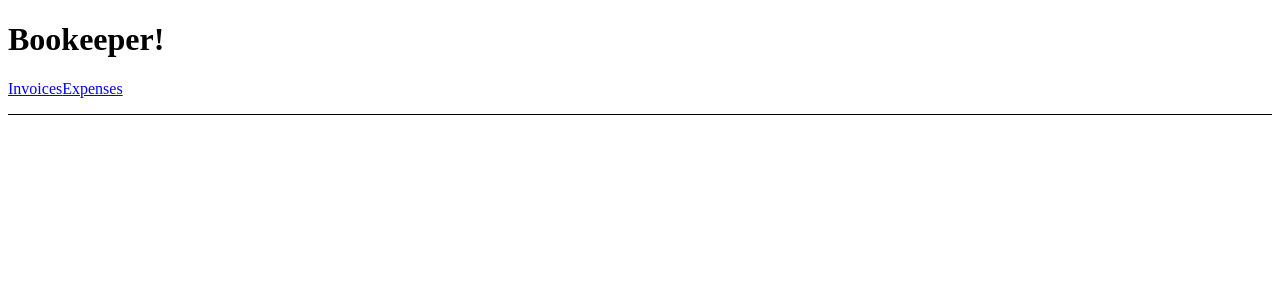
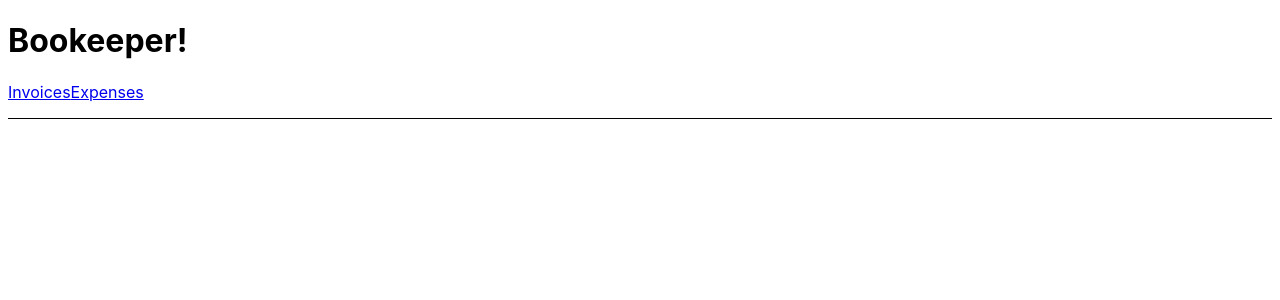
Before and after one commit to SungHyun627/react-router-tutorial, a React (Create React App) app: page / in a window 1280 px wide. Shown: the top 300 px of the page. Built offline with nearby package versions, Linux system fonts and the light colour scheme.

Commit message:
add font style

```diff
--- a/src/index.css
+++ b/src/index.css
@@ -1,3 +1,11 @@
+body {
+  font-family: -apple-system, BlinkMacSystemFont, 'Segoe UI', 'Roboto', 'Oxygen',
+    'Ubuntu', 'Cantarell', 'Fira Sans', 'Droid Sans', 'Helvetica Neue',
+    sans-serif;
+  -webkit-font-smoothing: antialiased;
+  -moz-osx-font-smoothing: grayscale;
+}
+
 main {
   padding: 1rem 0;
 }
@@ -6,3 +14,8 @@
   border-bottom: solid 1px;
   padding-bottom: 1rem;
 }
+
+.list {
+  display: block;
+  margin: 1rem 0;
+}
```
